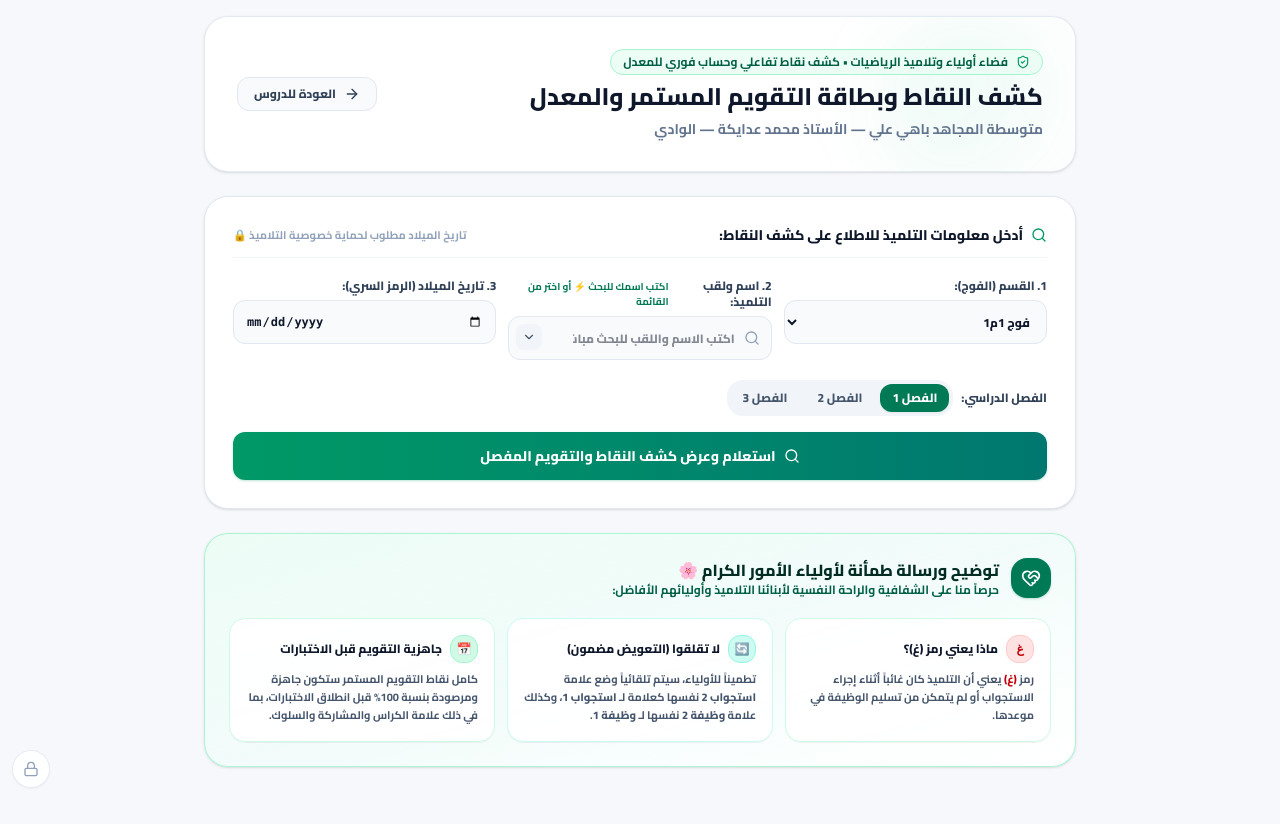
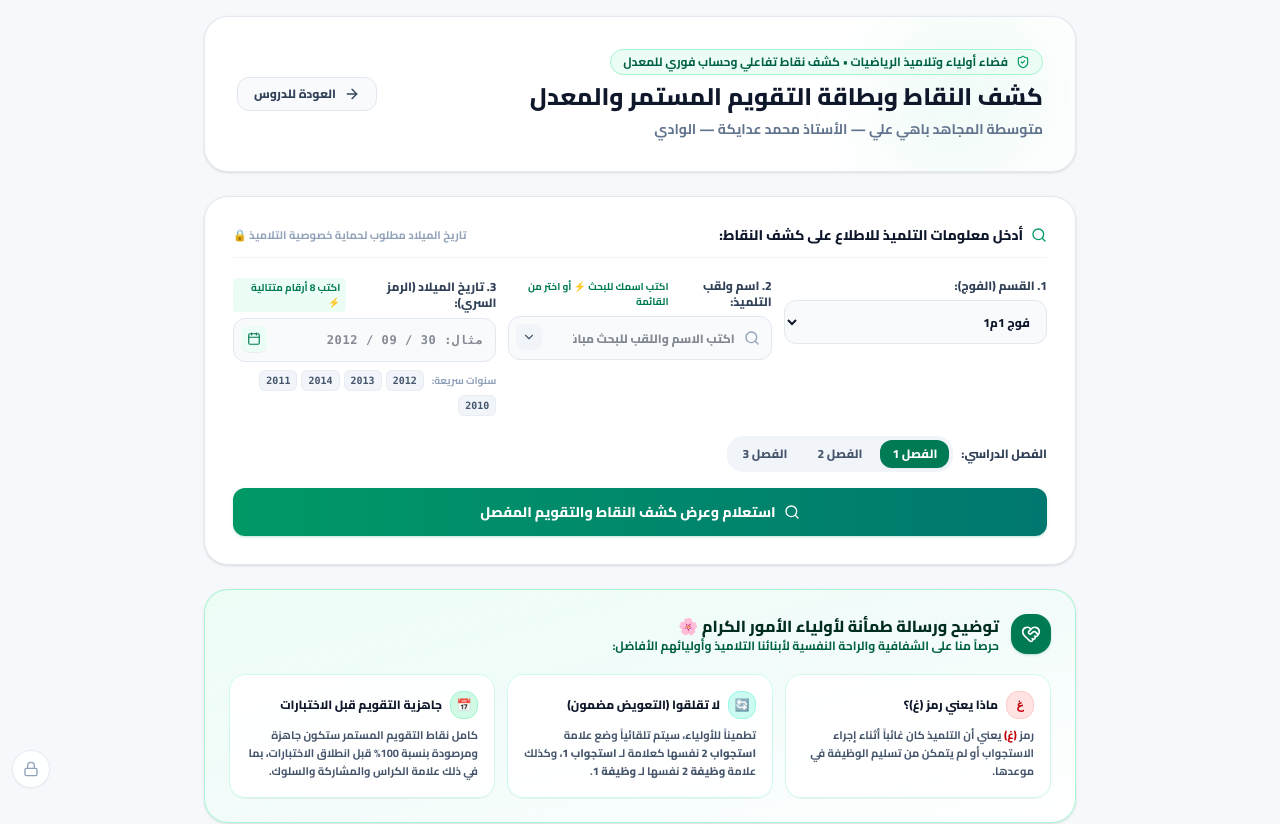
Before and after one commit to adaikamohammed/math-lessons, a Next.js app: page /grades in a window 1280 px wide. Shown: the top 824 px of the page. Built offline with nearby package versions, Linux system fonts and the light colour scheme.

Commit message:
feat(grades): add ultra-fast auto-formatting numeric birthdate input and quick year presets

```diff
--- a/src/app/api/grades/lookup/route.ts
+++ b/src/app/api/grades/lookup/route.ts
@@ -20,6 +20,20 @@ function normalizeBirthDate(raw?: string): string {
   const dmMatch = cleaned.match(/^(\d{1,2})[-/.](\d{1,2})[-/.](\d{4})$/);
   if (dmMatch) {
     const [_, d, m, y] = dmMatch;
+    return `${y}-${m.padStart(2, "0")}-${d.padStart(2, "0")}`;
+  }
+
+  // صيغة 8 أرقام متصلة DDMMYYYY (مثال: 30092012)
+  const raw8Match = cleaned.match(/^(\d{2})(\d{2})(\d{4})$/);
+  if (raw8Match) {
+    const [_, d, m, y] = raw8Match;
+    return `${y}-${m.padStart(2, "0")}-${d.padStart(2, "0")}`;
+  }
+
+  // صيغة 8 أرقام متصلة YYYYMMDD (مثال: 20120930)
+  const rawIso8Match = cleaned.match(/^(\d{4})(\d{2})(\d{2})$/);
+  if (rawIso8Match) {
+    const [_, y, m, d] = rawIso8Match;
     return `${y}-${m.padStart(2, "0")}-${d.padStart(2, "0")}`;
   }
 
--- a/src/app/grades/page.tsx
+++ b/src/app/grades/page.tsx
@@ -1,6 +1,6 @@
 "use client";
 
-import { useEffect, useState, useMemo } from "react";
+import { useEffect, useState, useMemo, useRef } from "react";
 import Link from "next/link";
 import {
   ArrowRight,
@@ -101,6 +101,83 @@ export default function GradesLookupPage() {
   // حالة محاكي وتجربة النقاط التفاعلية للتلميذ والولي
   const [simScores, setSimScores] = useState<Record<string, string | number>>({});
   const [showExplanation, setShowExplanation] = useState(false);
+
+  // مرجع حقل التاريخ المخفي للرزنامة البديلة
+  const hiddenDateInputRef = useRef<HTMLInputElement | null>(null);
+
+  // معالجة وتنسيق كتابة تاريخ الميلاد تلقائياً (الكتابة السريعة الفورية 8 أرقام متتالية)
+  const handleBirthDateChange = (e: React.ChangeEvent<HTMLInputElement>) => {
+    const raw = e.target.value;
+    if (!raw.trim()) {
+      setBirthDate("");
+      return;
+    }
+
+    // استخراج الأرقام فقط (حد أقصى 8 أرقام: يومان + شهران + 4 للعام)
+    const digits = raw.replace(/\D/g, "").slice(0, 8);
+    if (!digits) {
+      setBirthDate("");
+      return;
+    }
+
+    let formatted = "";
+    if (digits.length <= 2) {
+      formatted = digits;
+    } else if (digits.length <= 4) {
+      formatted = `${digits.slice(0, 2)} / ${digits.slice(2)}`;
+    } else {
+      formatted = `${digits.slice(0, 2)} / ${digits.slice(2, 4)} / ${digits.slice(4)}`;
+    }
+
+    setBirthDate(formatted);
+  };
+
+  // دعم مسح السلاش بسلاسة عند الضغط على Backspace
+  const handleBirthDateKeyDown = (e: React.KeyboardEvent<HTMLInputElement>) => {
+    if (e.key === "Backspace") {
+      const input = e.currentTarget;
+      const selStart = input.selectionStart;
+      const selEnd = input.selectionEnd;
+      if (selStart === selEnd && selStart === birthDate.length) {
+        if (birthDate.endsWith(" / ")) {
+          e.preventDefault();
+          const digits = birthDate.replace(/\D/g, "");
+          const nextDigits = digits.slice(0, -1);
+          let formatted = "";
+          if (nextDigits.length <= 2) formatted = nextDigits;
+          else if (nextDigits.length <= 4) formatted = `${nextDigits.slice(0, 2)} / ${nextDigits.slice(2)}`;
+          else formatted = `${nextDigits.slice(0, 2)} / ${nextDigits.slice(2, 4)} / ${nextDigits.slice(4)}`;
+          setBirthDate(formatted);
+        }
+      }
+    }
+  };
+
+  // دعم اللصق الذكي (إذا كان المنسوخ YYYY-MM-DD أو DD-MM-YYYY)
+  const handleBirthDatePaste = (e: React.ClipboardEvent<HTMLInputElement>) => {
+    const text = e.clipboardData.getData("text").trim();
+    const isoMatch = text.match(/^(\d{4})[-/.](\d{1,2})[-/.](\d{1,2})$/);
+    if (isoMatch) {
+      e.preventDefault();
+      const [_, y, m, d] = isoMatch;
+      setBirthDate(`${d.padStart(2, "0")} / ${m.padStart(2, "0")} / ${y}`);
+      return;
+    }
+  };
+
+  // أزرار سريعة للأعوام الأكثر شيوعاً في المتوسط
+  const handleQuickYear = (year: string) => {
+    const digits = birthDate.replace(/\D/g, "");
+    if (digits.length >= 4) {
+      const day = digits.slice(0, 2);
+      const month = digits.slice(2, 4);
+      setBirthDate(`${day} / ${month} / ${year}`);
+    } else if (digits.length >= 2) {
+      setBirthDate(`${digits.slice(0, 2)} / 01 / ${year}`);
+    } else {
+      setBirthDate(`01 / 01 / ${year}`);
+    }
+  };
 
   // جلب قائمة تلاميذ القسم المختار
   // جلب قائمة أسماء تلاميذ القسم المختار (متاح لجميع الزوار عبر endpoint الاستعلام العام)
@@ -564,17 +641,92 @@ export default function GradesLookupPage() {
               </div>
             </div>
 
-            {/* تاريخ الميلاد */}
+            {/* تاريخ الميلاد الذكي والفوري */}
             <div className="space-y-1.5">
+              <div className="flex items-center justify-between">
                 <label className="text-xs font-black text-slate-700 block">
                   3. تاريخ الميلاد (الرمز السري):
                 </label>
+                <span className="text-[10px] text-emerald-700 font-bold bg-emerald-50 px-1.5 py-0.5 rounded">
+                  اكتب 8 أرقام متتالية ⚡
+                </span>
+              </div>
+
+              {/* حقل إدخال التاريخ الذكي التلقائي */}
+              <div className="relative">
                 <input
+                  type="text"
+                  inputMode="numeric"
+                  value={birthDate}
+                  onChange={handleBirthDateChange}
+                  onKeyDown={handleBirthDateKeyDown}
+                  onPaste={handleBirthDatePaste}
+                  placeholder="مثال: 30 / 09 / 2012"
+                  maxLength={14}
+                  className="w-full h-11 pr-3 pl-16 text-xs font-black bg-slate-50 border border-slate-200 rounded-xl focus:border-emerald-500 focus:bg-white outline-none font-mono tracking-wider transition"
+                />
+
+                {/* زر التقويم ومسح الحقل في يسار الحقل */}
+                <div className="absolute left-2 top-2 flex items-center gap-1">
+                  {birthDate && (
+                    <button
+                      type="button"
+                      onClick={() => setBirthDate("")}
+                      className="p-1 rounded-lg hover:bg-slate-200 text-slate-400 hover:text-slate-700 transition cursor-pointer"
+                      title="مسح التاريخ"
+                    >
+                      <X className="w-3.5 h-3.5" />
+                    </button>
+                  )}
+                  <button
+                    type="button"
+                    onClick={() => {
+                      if (hiddenDateInputRef.current) {
+                        if ("showPicker" in HTMLInputElement.prototype) {
+                          hiddenDateInputRef.current.showPicker();
+                        } else {
+                          hiddenDateInputRef.current.click();
+                        }
+                      }
+                    }}
+                    className="p-1.5 rounded-lg bg-emerald-50 hover:bg-emerald-100 text-emerald-700 transition cursor-pointer shadow-2xs"
+                    title="فتح الرزنامة لاختيار التاريخ"
+                  >
+                    <Calendar className="w-3.5 h-3.5" />
+                  </button>
+                </div>
+
+                {/* حقل تاريخ مخفي لدعم الرزنامة الأصلية لمن يرغب بها */}
+                <input
+                  ref={hiddenDateInputRef}
                   type="date"
-                value={birthDate}
-                onChange={(e) => setBirthDate(e.target.value)}
-                className="w-full h-11 px-3 text-xs font-black bg-slate-50 border border-slate-200 rounded-xl focus:border-emerald-500 outline-none font-mono"
+                  tabIndex={-1}
+                  className="sr-only"
+                  onChange={(e) => {
+                    const val = e.target.value;
+                    if (val) {
+                      const [y, m, d] = val.split("-");
+                      setBirthDate(`${d} / ${m} / ${y}`);
+                    }
+                  }}
                 />
+              </div>
+
+              {/* أزرار سريعة للأعوام الأكثر شيوعاً في المتوسط */}
+              <div className="flex items-center gap-1 pt-0.5 flex-wrap">
+                <span className="text-[10px] text-slate-400 font-bold ml-1">سنوات سريعة:</span>
+                {["2012", "2013", "2014", "2011", "2010"].map((yr) => (
+                  <button
+                    key={yr}
+                    type="button"
+                    onClick={() => handleQuickYear(yr)}
+                    className="px-1.5 py-0.5 rounded-md bg-slate-100 hover:bg-emerald-50 hover:text-emerald-700 text-slate-600 font-mono text-[10px] font-bold transition cursor-pointer border border-slate-200/60 active:scale-95"
+                    title={`اختيار سنة ${yr}`}
+                  >
+                    {yr}
+                  </button>
+                ))}
+              </div>
             </div>
           </div>
 
```
Lines whose indentation alone changed are shown as unchanged.
